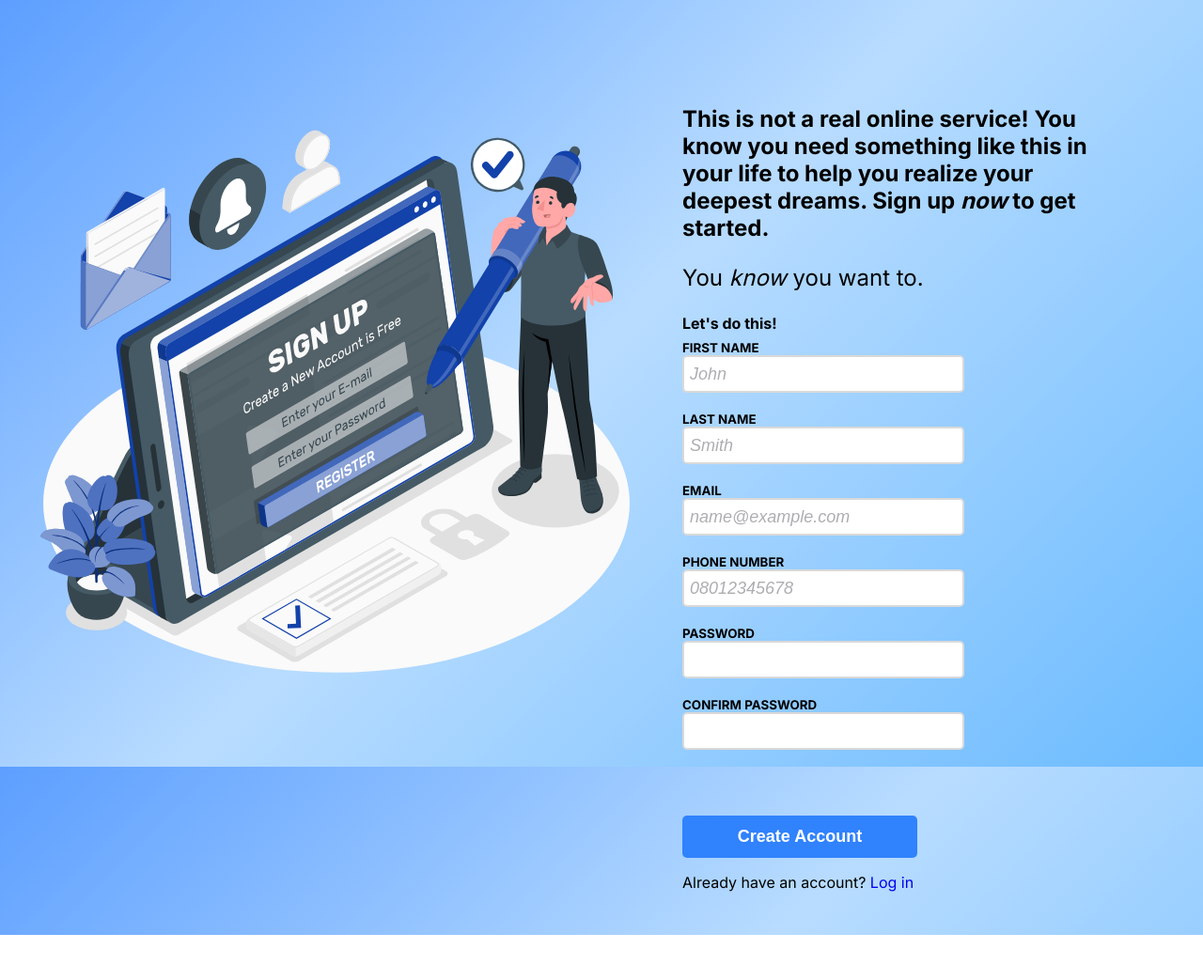
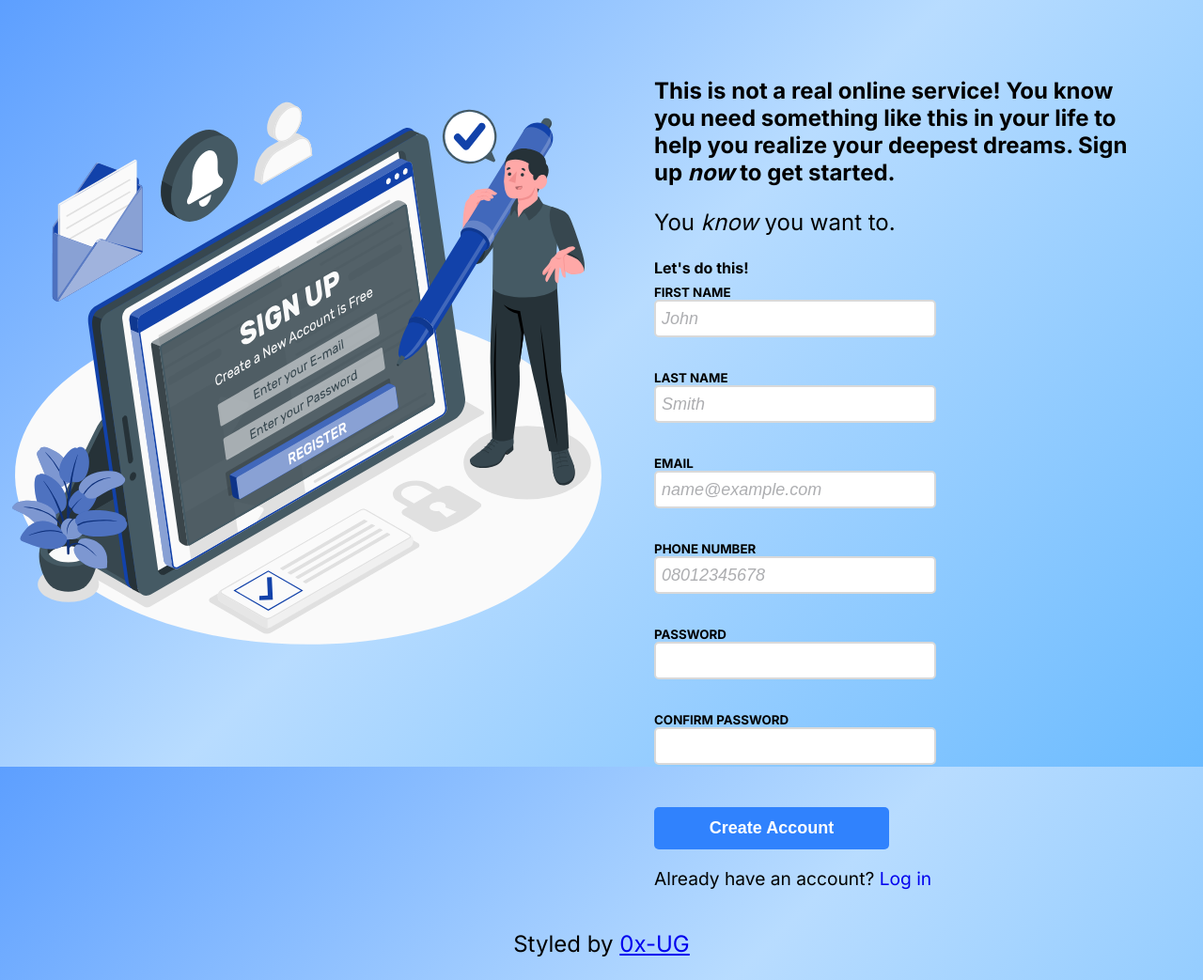
Before and after one commit to 0x-UG/signup-form, a plain HTML site: page index.html in a window 1280 px wide. Shown: the whole page at 94% size. Before the commit the page ends 995 px from the top, so only its background shows below. Drawn offline with Linux system fonts and the light colour scheme.

Commit message:
Finished styling page completely and added footer with my github link

```diff
--- a/index.html
+++ b/index.html
@@ -162,5 +162,11 @@
 				</div>
 			</section>
 		</main>
+		<footer>
+			<p>
+				Styled by
+				<a href="https://github.com/0x-UG">0x-UG</a>
+			</p>
+		</footer>
 	</body>
 </html>
--- a/style.css
+++ b/style.css
@@ -34,7 +34,6 @@ img {
 	display: flex;
 	max-width: 100%;
 	margin-top: 50px;
-	padding: 30px;
 }
 
 label,
@@ -67,7 +66,7 @@ input {
 	box-sizing: border-box;
 	border: 1px solid #e5e7eb;
 	-webkit-transition: 0.5s;
-	margin-bottom: 20px;
+	margin-bottom: 35px;
 	outline: none;
 	font-size: large;
 	padding-left: 3px;
@@ -97,7 +96,7 @@ label {
 
 button {
 	height: 45px;
-	margin-top: 50px;
+	margin-top: 10px;
 	width: 250px;
 	border-radius: 5px;
 	border-style: none;
@@ -115,6 +114,15 @@ a {
 	text-decoration: none;
 }
 
-button + p {
-	font-size: larger;
+form + p {
+	font-size: 1.2rem;
 }
+
+footer {
+	font-size: var(--x-large);
+	margin: 0px;
+}
+
+footer > p > a {
+	text-decoration: underline;
+}
```
